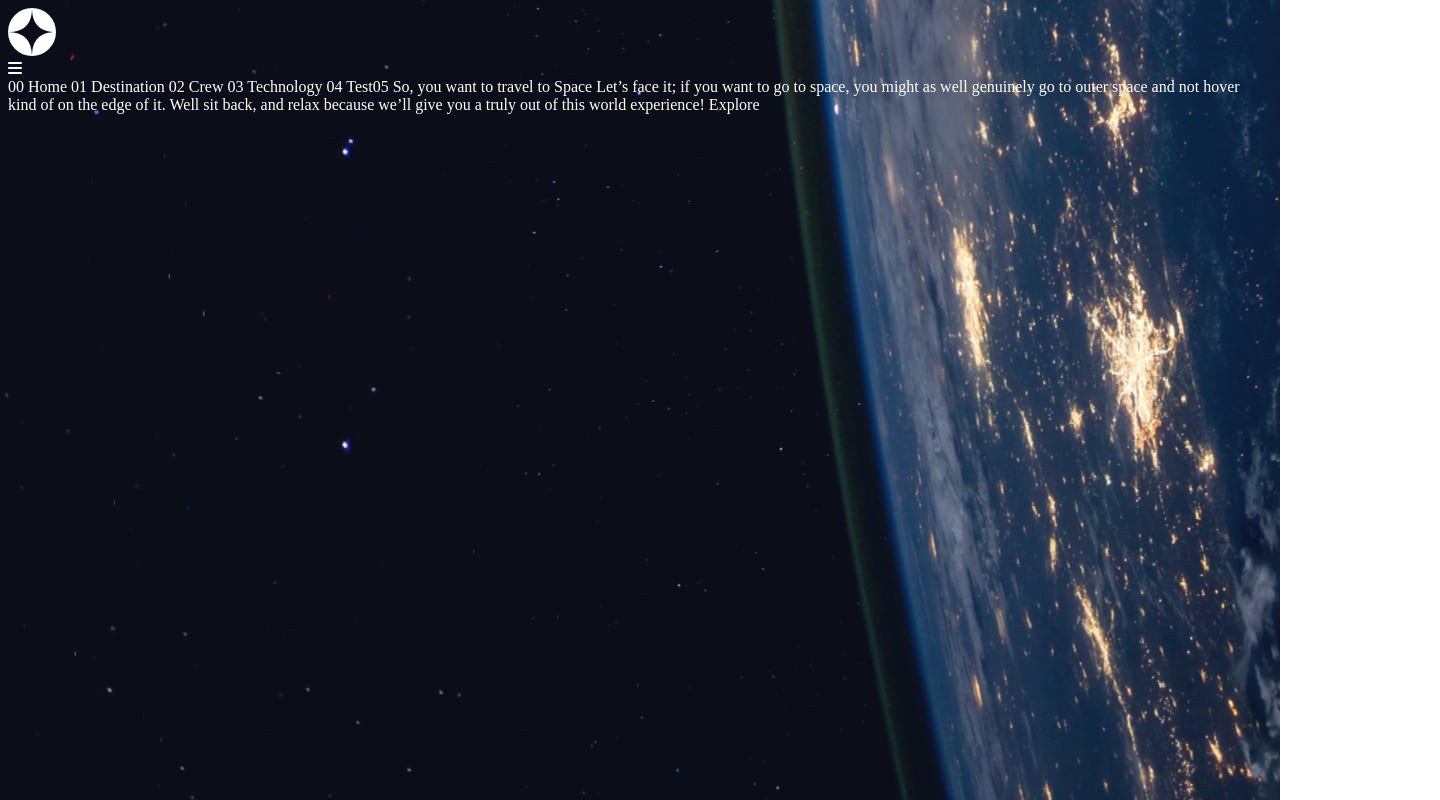
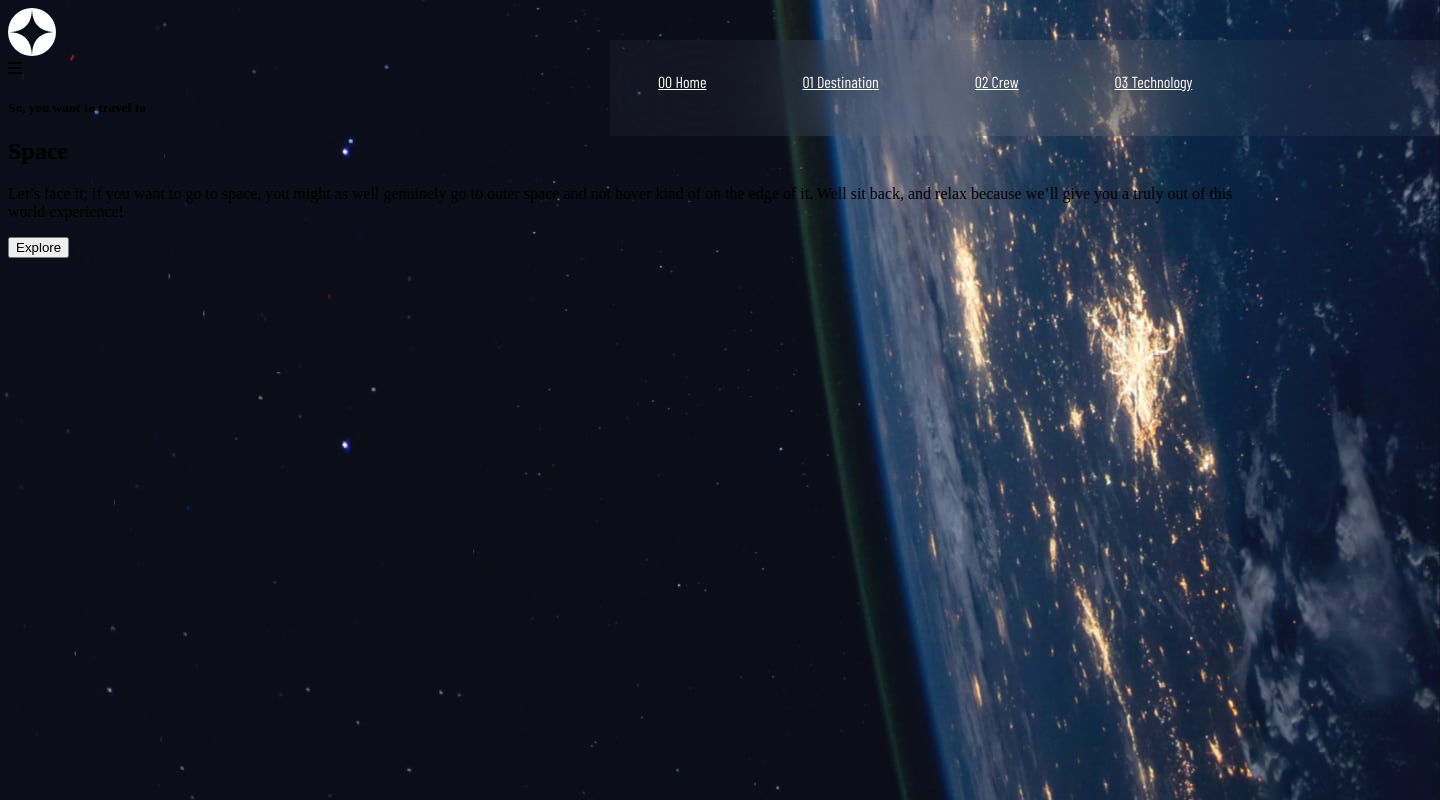
Before and after one commit to woodsdeshe/Space-Explore-Webiste, a plain HTML site: page index.html in a window 1280 px wide. Shown: the whole page, 1440 px wide, since content can reach past the window. Drawn offline with Linux system fonts and the light colour scheme.

Commit message:
Added background image and navbar styles

```diff
--- a/css/styles.css
+++ b/css/styles.css
@@ -1,26 +1,61 @@
 @font-face {
-    font-family: 'Astro Space';
-    src: url(../assets/AstroSpace-eZ2Bg.ttf);
+    font-family: 'Bellefair';
+    src: url(../css/fonts/Bellefair-Regular.ttf);
 }
 
 @font-face {
-    font-family: 'Trench Thin';
-    src: url(../assets/Agelast-mLlAm.otf);
+    font-family: 'BarlowCondensed';
+    src: url(./fonts/BarlowCondensed-Regular.ttf);
 }
+
+
 
 body {
     background: url(../assets/home/background-home-desktop.jpg);
+
 }
 
+:root {
+    /*-------------Fonts--------------*/
+    --Bellefair: 'Bellefair';
+    --Barlow: 'BarlowCondensed';
+
+    /*-------------Fonts--------------*/
+    --backgblack: #0B0D17;
+    --softblue: #D0D6F9;
+    --offwhite: #FFFFFF;
+}
 /*----------------------------Global Styles-------------------------*/
 
-:root {
-    --Astro: 'Astro Space';
-    --Trench: 'Trench Thin';
+
+
+a{
+    font-family: var(--Barlow);
+    color: var(--offwhite);
 }
 
-html {
-    color: #FFFF;
+
+
+/*--------------X------------Global Styles---------------X----------*/
+
+
+/*----------------------------NavBar Styles-------------------------*/
+
+.nav-right{
+    position: absolute;
+    width: 830px;
+    height: 96px;
+    left: 610px;
+    top: 40px;
+    background: rgba(255, 255, 255, 0.04);
+    backdrop-filter: blur(40.7742px);
 }
 
-/*--------------X------------Global Styles---------------X----------*/
+.nav-right a{
+   float: left;
+   padding: 2rem 3rem;
+
+}
+
+
+/*--------------X------------NavBar Styles---------------X----------*/
--- a/index.html
+++ b/index.html
@@ -17,32 +17,48 @@
   <title>DeShe Woods | Space tourism website</title>
 </head>
 <body>
+
+  <!------------------------------------Navigation Bar--------------------------------------->
+  <svg xmlns="http://www.w3.org/2000/svg" width="48" height="48"><g fill="none" fill-rule="evenodd"><circle cx="24" cy="24" r="24" fill="#FFF"/><path fill="#0B0D17" d="M24 0c0 16-8 24-24 24 15.718.114 23.718 8.114 24 24 0-16 8-24 24-24-16 0-24-8-24-24z"/></g></svg>
   <div class="nav">
     <div class="nav-menu flex-row">
-      <div class="nav-logo">
-        <svg xmlns="http://www.w3.org/2000/svg" width="48" height="48"><g fill="none" fill-rule="evenodd"><circle cx="24" cy="24" r="24" fill="#FFF"/><path fill="#0B0D17" d="M24 0c0 16-8 24-24 24 15.718.114 23.718 8.114 24 24 0-16 8-24 24-24-16 0-24-8-24-24z"/></g></svg>
-      </div>
       <div class="toggle-collapse">
         <div class="toggle-icons">
           <i class="fas fa-bars"></i>
         </div>
       </div>
+        <div class="nav-right">
+          <a href="#">00 Home</a>
+          <a href="#">01 Destination</a>
+          <a href="#">02 Crew</a>
+          <a href="#">03 Technology</a>
+        </div>
     </div>
+  </div>
+  <!------------------------------------X-Navigation Bar-X--------------------------------->
 
-  </div>
-  00 Home
-  01 Destination
-  02 Crew
-  03 Technology
-  04 Test05
+  <!--------------------------------------Main Page---------------------------------------->
 
-  So, you want to travel to
-  Space
-  Let’s face it; if you want to go to space, you might as well genuinely go to
+  <section class="site-intro">
+    <div class="site-background">
+      <h5>  So, you want to travel to</h5>
+      <h1>Space</h1>
+      <p>Let’s face it; if you want to go to space, you might as well genuinely go to
   outer space and not hover kind of on the edge of it. Well sit back, and relax
-  because we’ll give you a truly out of this world experience!
+  because we’ll give you a truly out of this world experience!</p>
+      <button>Explore</button>
+    </div>
+  </section>
 
-  Explore
+  <!------------------------------------X-Main Page-X-------------------------------------->
+
+
+
+
+
+
+
+
 
 </body>
 </html>
```
